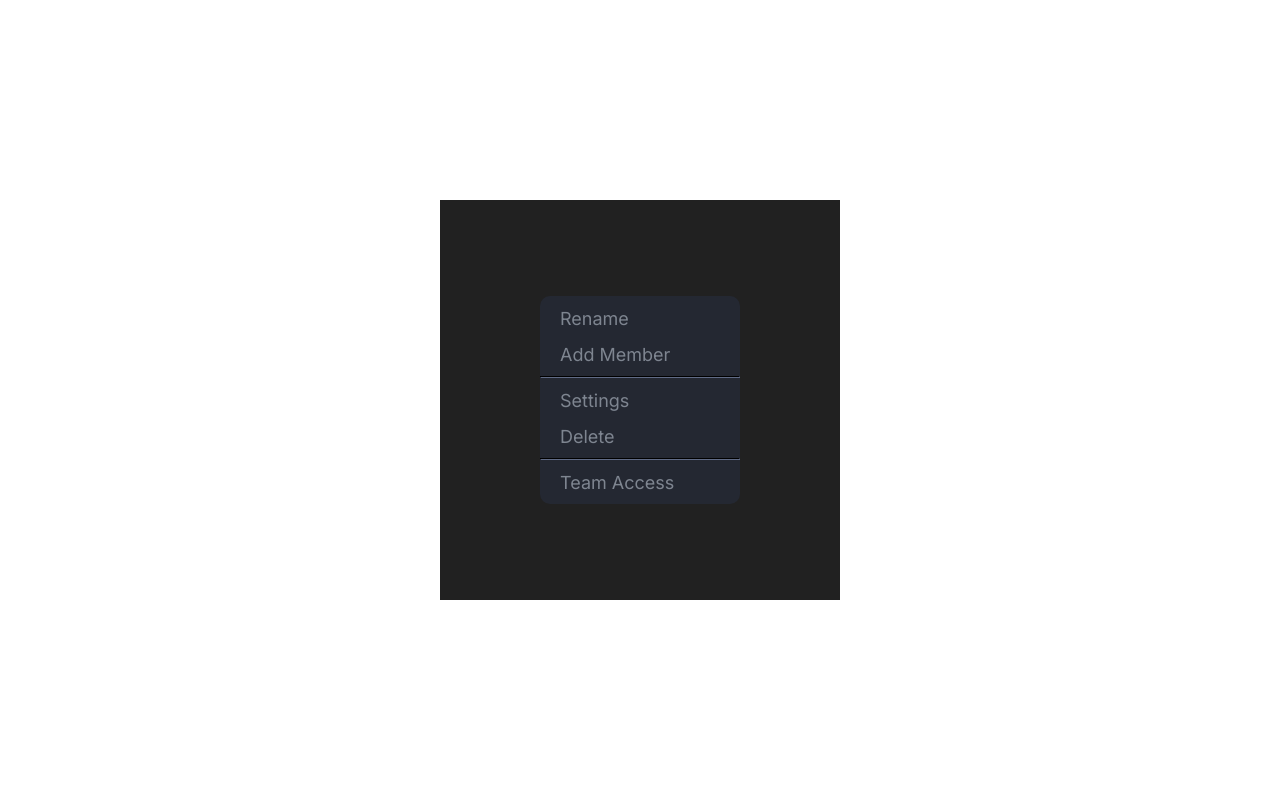
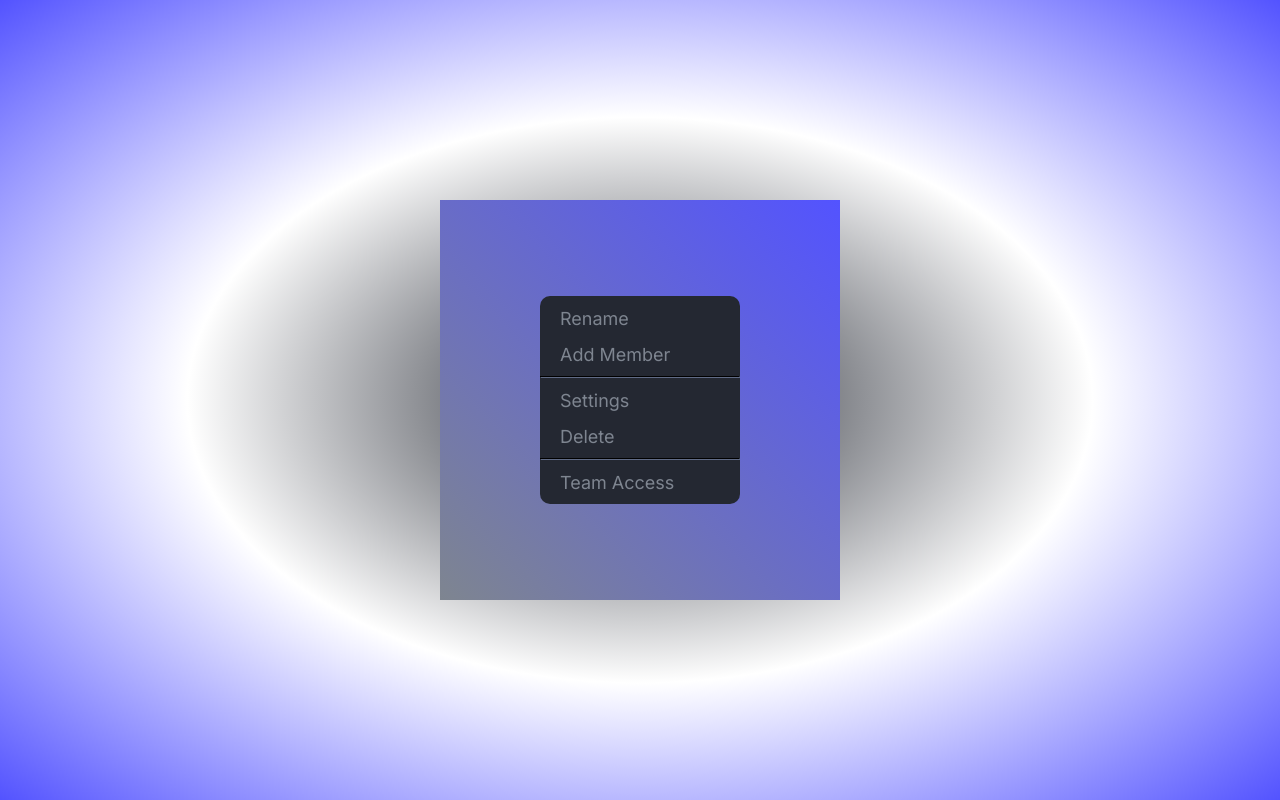
Before and after one commit to codingsparkles/Play_CSS_Solutions, a plain HTML site: page 08-02-2025/UIChallenge.html in a window 1280 px wide. Drawn offline with Linux system fonts and the light colour scheme.

Commit message:
8th February, 2025 Solution Added

```diff
--- a/08-02-2025/UIChallenge.html
+++ b/08-02-2025/UIChallenge.html
@@ -17,6 +17,7 @@
         body {
             min-height: 100vh;
             user-select: none;
+            background: radial-gradient(#242832, #fff, #5353ff);
         }
 
         body,
@@ -29,7 +30,7 @@
         .wrapper {
             height: 400px;
             width: 400px;
-            background: #212121;
+            background: linear-gradient(45deg, #7e8590, #5353ff);
         }
 
         ul {
```
